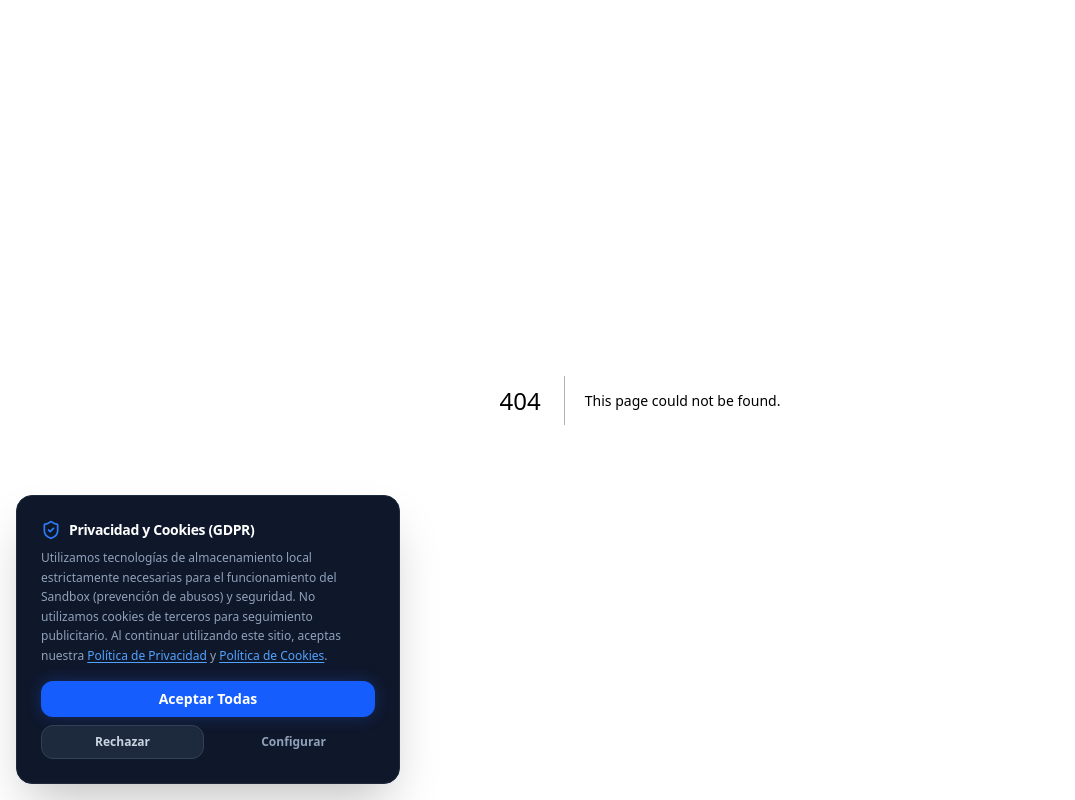
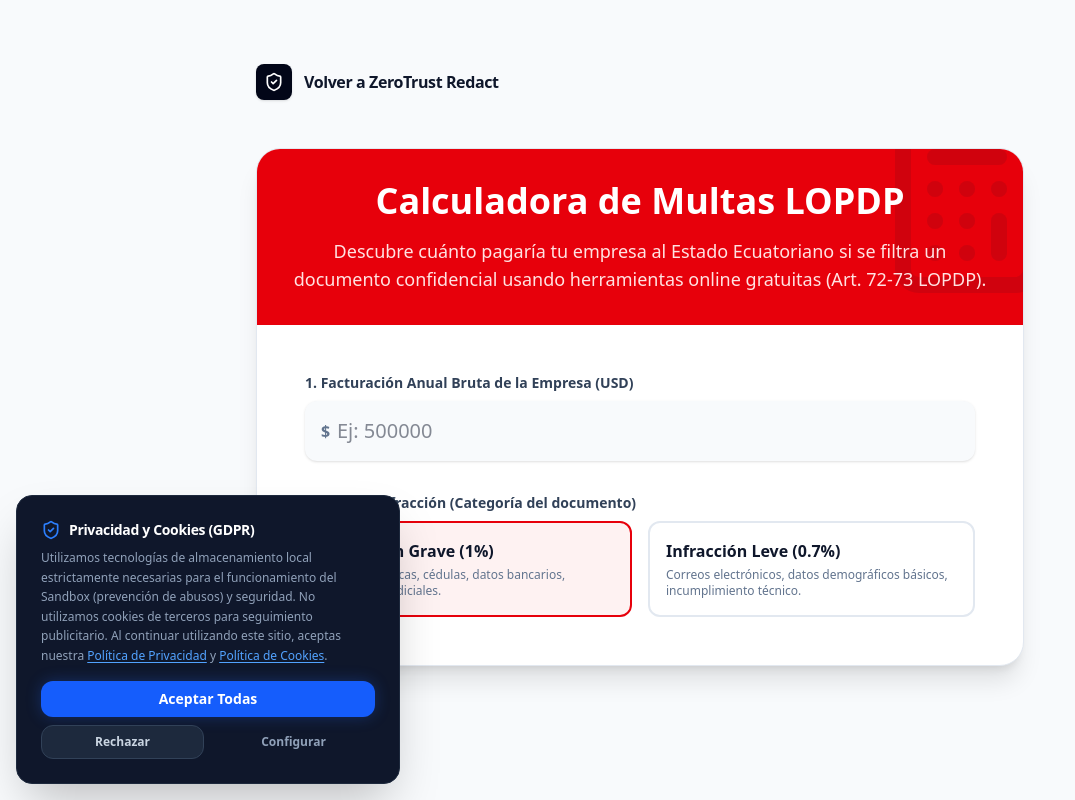
Before and after one commit to DamianMacancela/ZeroTrust, a Next.js app: page /calculadora-multas in a window 1280 px wide. Before the commit this address had no page. Shown: the whole page, without its empty margins (0-1075 px from the left). Built offline with nearby package versions, Linux system fonts and the light colour scheme.

Commit message:
feat(growth): build LOPDP fine calculator to drive enterprise conversions

```diff
--- /dev/null
+++ b/src/app/calculadora-multas/page.tsx
@@ -0,0 +1,118 @@
+"use client";
+
+import { useState } from 'react';
+import Link from 'next/link';
+import { ShieldCheck, Calculator, AlertTriangle, ArrowRight } from 'lucide-react';
+
+export default function LOPDPCalculator() {
+  const [revenue, setRevenue] = useState<number | ''>('');
+  const [infractionType, setInfractionType] = useState('grave'); // leve, grave
+
+  // LOPDP Ecuador Art 73: Infracciones graves hasta 1% de facturación
+  // Infracciones leves hasta 0.7% de facturación
+  const calculateFine = () => {
+    if (!revenue || revenue <= 0) return 0;
+    const percentage = infractionType === 'grave' ? 0.01 : 0.007;
+    return revenue * percentage;
+  };
+
+  const fine = calculateFine();
+
+  return (
+    <div className="min-h-screen bg-slate-50 text-slate-900 font-sans py-16 px-4">
+      <div className="max-w-3xl mx-auto">
+        <Link href="/" className="inline-flex items-center justify-center gap-3 mb-12 group">
+          <div className="bg-slate-950 p-2 rounded-lg shadow-sm group-hover:bg-blue-600 transition-colors">
+            <ShieldCheck className="h-5 w-5 text-white" />
+          </div>
+          <span className="font-bold tracking-tight">Volver a ZeroTrust Redact</span>
+        </Link>
+
+        <div className="bg-white rounded-3xl shadow-xl overflow-hidden border border-slate-200">
+          <div className="bg-red-600 p-8 text-center relative overflow-hidden">
+            <div className="absolute top-0 right-0 opacity-10">
+              <Calculator className="w-48 h-48 -mt-10 -mr-10" />
+            </div>
+            <h1 className="text-3xl md:text-4xl font-black text-white mb-4 relative z-10">
+              Calculadora de Multas LOPDP
+            </h1>
+            <p className="text-red-100 text-lg relative z-10">
+              Descubre cuánto pagaría tu empresa al Estado Ecuatoriano si se filtra un documento confidencial usando herramientas online gratuitas (Art. 72-73 LOPDP).
+            </p>
+          </div>
+
+          <div className="p-8 md:p-12">
+            <div className="space-y-8">
+              <div>
+                <label className="block text-sm font-bold text-slate-700 mb-2">
+                  1. Facturación Anual Bruta de la Empresa (USD)
+                </label>
+                <div className="relative">
+                  <div className="absolute inset-y-0 left-0 pl-4 flex items-center pointer-events-none">
+                    <span className="text-slate-500 font-bold">$</span>
+                  </div>
+                  <input
+                    type="number"
+                    value={revenue}
+                    onChange={(e) => setRevenue(Number(e.target.value))}
+                    className="block w-full pl-8 pr-4 py-4 text-xl rounded-xl border-slate-300 shadow-sm focus:border-red-500 focus:ring-red-500 bg-slate-50"
+                    placeholder="Ej: 500000"
+                  />
+                </div>
+              </div>
+
+              <div>
+                <label className="block text-sm font-bold text-slate-700 mb-2">
+                  2. Tipo de Infracción (Categoría del documento)
+                </label>
+                <div className="grid grid-cols-1 sm:grid-cols-2 gap-4">
+                  <button
+                    onClick={() => setInfractionType('grave')}
+                    className={`p-4 rounded-xl border-2 text-left transition-all ${
+                      infractionType === 'grave'
+                        ? 'border-red-600 bg-red-50'
+                        : 'border-slate-200 hover:border-slate-300'
+                    }`}
+                  >
+                    <div className="font-bold text-slate-900 mb-1">Infracción Grave (1%)</div>
+                    <div className="text-xs text-slate-500">Historias clínicas, cédulas, datos bancarios, sentencias judiciales.</div>
+                  </button>
+                  <button
+                    onClick={() => setInfractionType('leve')}
+                    className={`p-4 rounded-xl border-2 text-left transition-all ${
+                      infractionType === 'leve'
+                        ? 'border-orange-500 bg-orange-50'
+                        : 'border-slate-200 hover:border-slate-300'
+                    }`}
+                  >
+                    <div className="font-bold text-slate-900 mb-1">Infracción Leve (0.7%)</div>
+                    <div className="text-xs text-slate-500">Correos electrónicos, datos demográficos básicos, incumplimiento técnico.</div>
+                  </button>
+                </div>
+              </div>
+
+              {fine > 0 && (
+                <div className="mt-12 bg-slate-950 p-8 rounded-2xl text-center animate-in fade-in slide-in-from-bottom-4 duration-500">
+                  <AlertTriangle className="w-12 h-12 text-red-500 mx-auto mb-4" />
+                  <h3 className="text-slate-400 font-medium mb-2">Multa Estimada a Pagar al Estado:</h3>
+                  <div className="text-5xl md:text-6xl font-black text-white mb-6">
+                    ${fine.toLocaleString('en-US', { minimumFractionDigits: 2, maximumFractionDigits: 2 })}
+                  </div>
+
+                  <div className="border-t border-slate-800 pt-6 mt-6">
+                    <p className="text-slate-300 mb-6">
+                      ¿Vale la pena arriesgar <strong>${fine.toLocaleString()}</strong> por ahorrar usando un editor de PDFs gratuito que roba tus datos?
+                    </p>
+                    <Link href="/" className="inline-flex items-center gap-2 bg-blue-600 hover:bg-blue-500 text-white font-bold py-4 px-8 rounded-xl transition-all w-full justify-center">
+                      Blindar mi Empresa por $299 <ArrowRight className="w-5 h-5" />
+                    </Link>
+                  </div>
+                </div>
+              )}
+            </div>
+          </div>
+        </div>
+      </div>
+    </div>
+  );
+}
--- a/src/app/page.tsx
+++ b/src/app/page.tsx
@@ -557,6 +557,7 @@ export default function LegalTechLanding() {
             <div>
               <h4 className="text-xs font-bold text-slate-900 uppercase tracking-widest mb-4">Producto</h4>
               <ul className="space-y-2.5">
+                <li><a href="/calculadora-multas" className="text-xs font-black text-red-600 hover:text-red-800 transition-colors">🔥 Calculadora de Multas LOPDP</a></li>
                 <li><a href="#how-it-works" className="text-xs text-slate-500 hover:text-blue-600 transition-colors">Cómo Funciona (WebAssembly)</a></li>
                 <li><a href="#security" className="text-xs text-slate-500 hover:text-blue-600 transition-colors">Arquitectura Zero-Data</a></li>
                 <li><a href="/docs" className="text-xs text-slate-500 hover:text-blue-600 transition-colors">Documentación Técnica (API)</a></li>
--- a/src/app/sitemap.ts
+++ b/src/app/sitemap.ts
@@ -77,6 +77,12 @@ export default function sitemap(): MetadataRoute.Sitemap {
       priority: 0.9,
     },
     {
+      url: `${baseUrl}/calculadora-multas`,
+      lastModified: new Date(),
+      changeFrequency: 'monthly',
+      priority: 0.9,
+    },
+    {
       url: `${baseUrl}/fundador`,
       lastModified: new Date(),
       changeFrequency: 'monthly',
```
